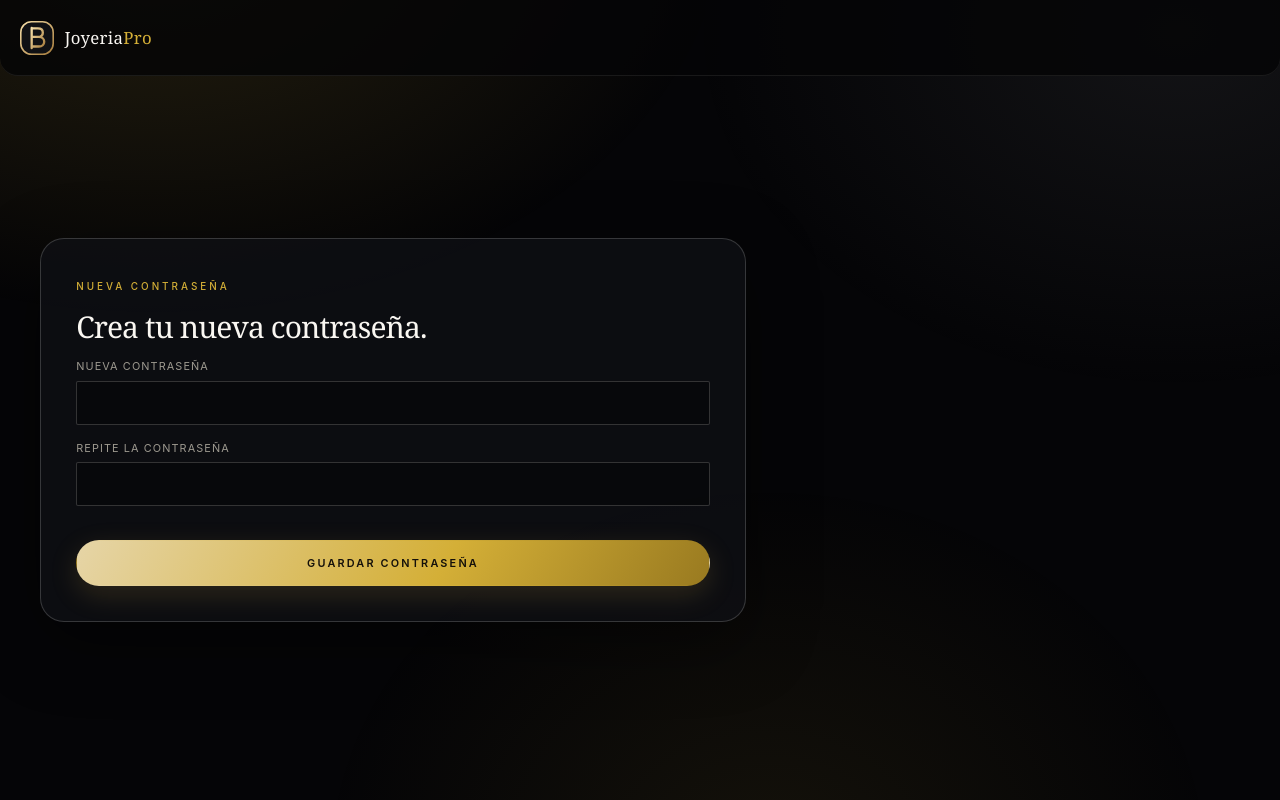
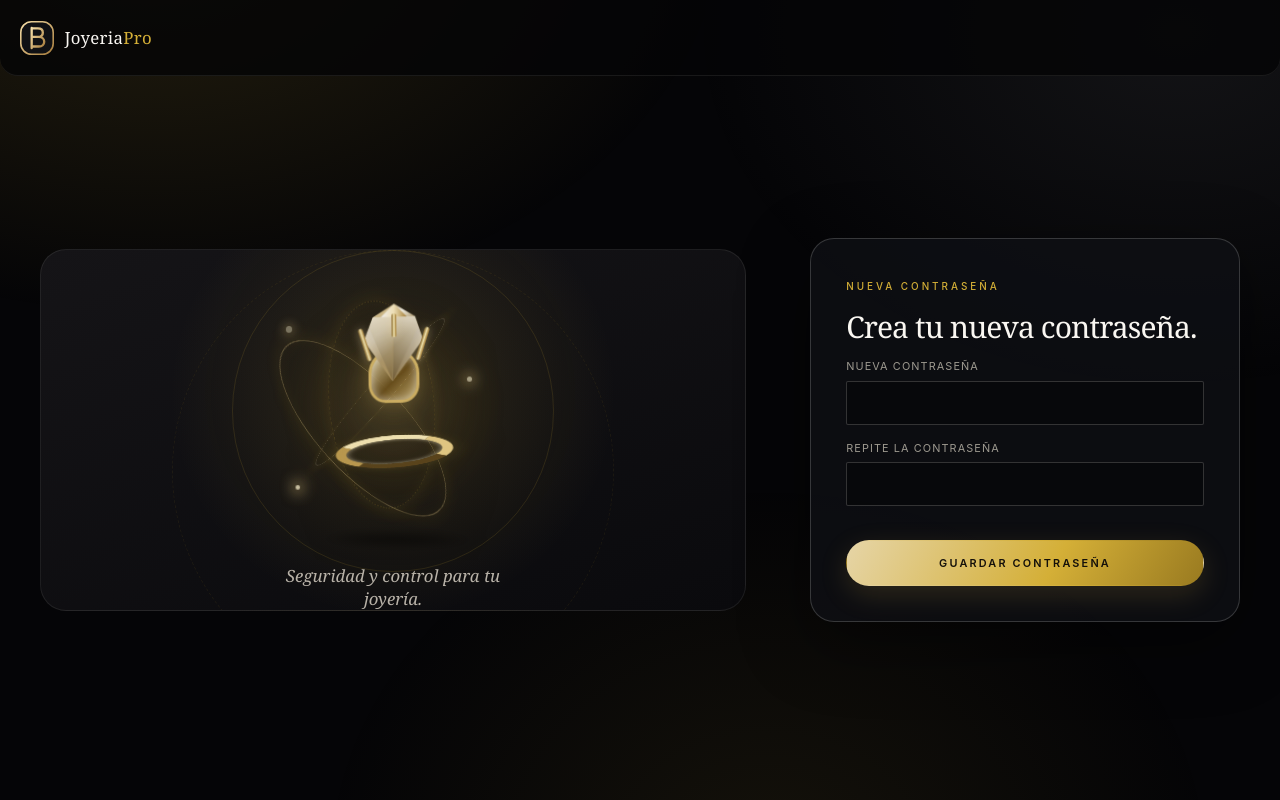
Before and after one commit to User123N/JoyeriaPro, a Next.js app: page /reset-password in a window 1280 px wide. Built offline with nearby package versions, Linux system fonts and the light colour scheme.

Commit message:
Unify password reset screen visual experience

```diff
--- a/src/app/reset-password/page.js
+++ b/src/app/reset-password/page.js
@@ -1,5 +1,6 @@
 import Brand from "@/components/Brand";
 import ResetForm from "./reset-form";
+import JewelScene from "@/components/JewelScene";
 
 export const metadata = { title: "Nueva contraseña | JoyeriaPro" };
 
@@ -8,6 +9,7 @@ export default function ResetPage() {
     <>
       <header className="shell topbar"><Brand /></header>
       <main className="shell auth-wrap">
+        <div className="auth-art auth-art-compact"><JewelScene className="jp-jewel-scene--auth" /><p>Seguridad y control para tu joyería.</p></div>
         <section className="auth-card">
           <div className="eyebrow">Nueva contraseña</div>
           <h1 style={{ fontSize: 30, margin: "12px 0" }}>Crea tu nueva contraseña.</h1>
```
